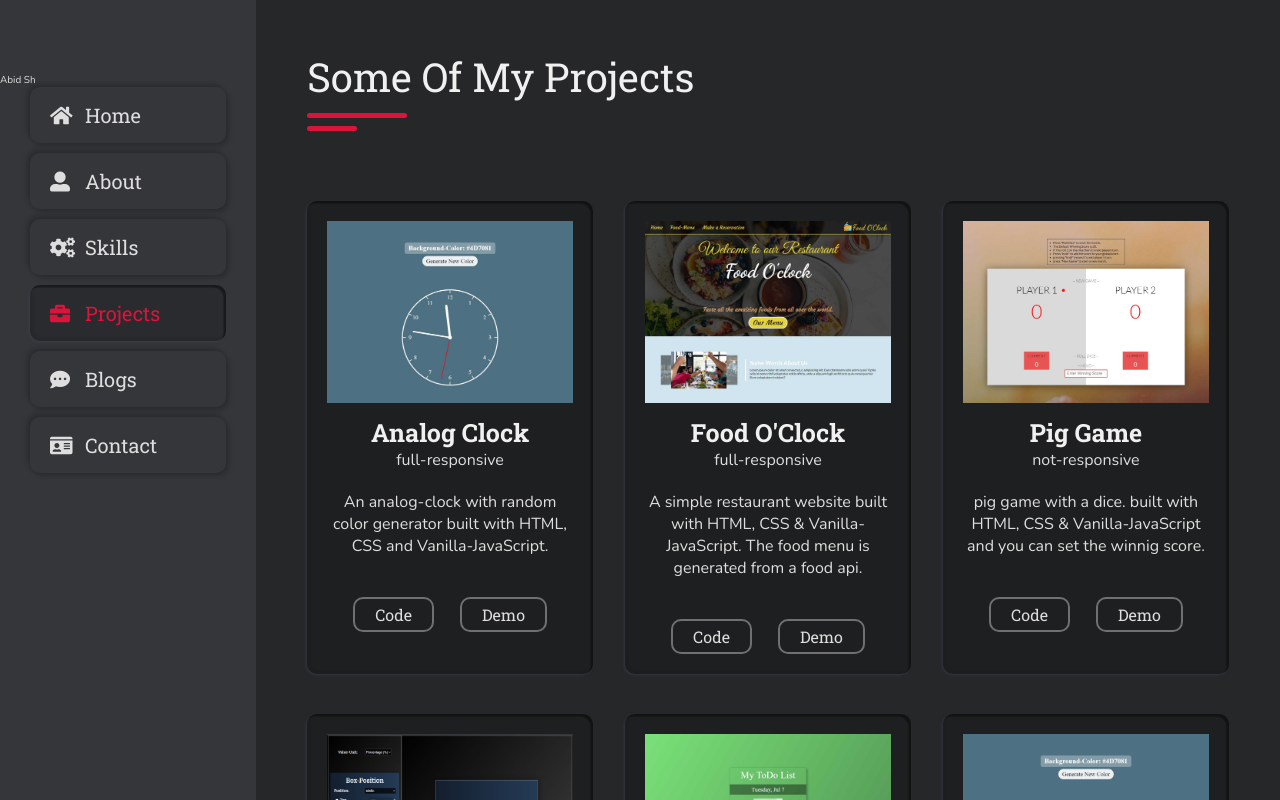
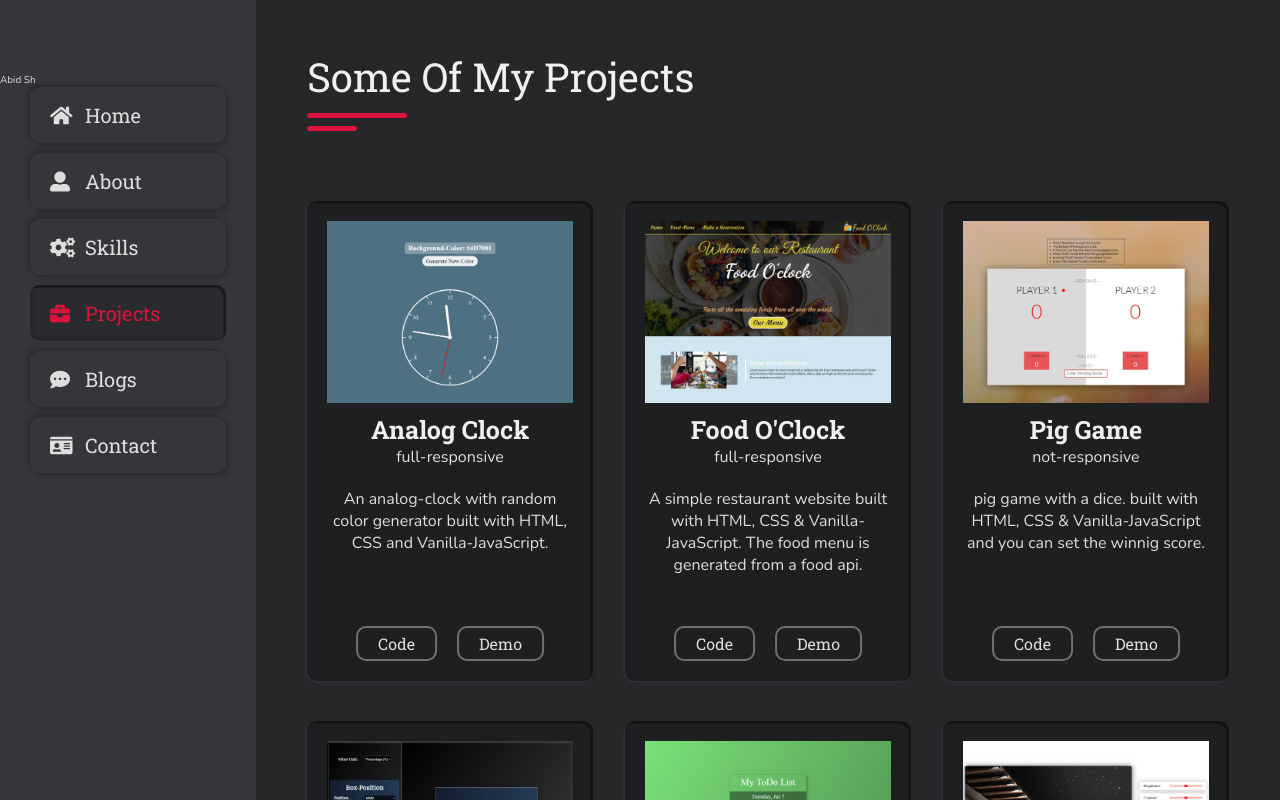
Before and after one commit to abid-shahriar/react-portfolio, a React (Create React App) app: page /projects in a window 1280 px wide. Built offline with nearby package versions, Linux system fonts and the light colour scheme.

Commit message:
finalized the projects section and done responsive css

```diff
--- a/src/components/sections/globals/Project.jsx
+++ b/src/components/sections/globals/Project.jsx
@@ -1,18 +1,23 @@
 import React from "react";
-import { Link } from "react-router-dom";
 
-function Project({ src, title, responsiveness, children }) {
+function Project({ src, title, responsiveness, children, code, demo }) {
   return (
     <div className="project">
       <img src={src} alt={src} />
+      <div className="decs-and-btns">
         <div className="desc">
           <h3>{title}</h3>
           <p>{responsiveness}</p>
           <p>{children}</p>
         </div>
         <div className="btns">
-        <Link>Code</Link>
-        <Link>Demo</Link>
+          <a href={code} target="_blank" rel="noopener noreferrer">
+            Code
+          </a>
+          <a href={demo} target="_blank" rel="noopener noreferrer">
+            Demo
+          </a>
+        </div>
       </div>
     </div>
   );
--- a/src/components/sections/projects/Projects.jsx
+++ b/src/components/sections/projects/Projects.jsx
@@ -6,6 +6,7 @@ import cssPosition from "../../../asset/img/css-position.jpg";
 import foodOClock from "../../../asset/img/foodOClock.jpg";
 import todoApp from "../../../asset/img/todoApp.jpg";
 import pigGame from "../../../asset/img/pig-game.jpg";
+import simplePhotoEditor from "../../../asset/img/simple-photo-editor.jpg";
 
 function Projects() {
   return (
@@ -18,8 +19,8 @@ function Projects() {
             src={analogClock}
             title="analog clock"
             responsiveness="full-responsive"
-            code="blah"
-            demo="blah"
+            code="https://github.com/abid-shahriar/analog-clock"
+            demo="https://abid-shahriar.github.io/analog-clock/"
           >
             An analog-clock with random color generator built with HTML, CSS and
             Vanilla-JavaScript.
@@ -29,8 +30,8 @@ function Projects() {
             src={foodOClock}
             title="food O'Clock"
             responsiveness="full-responsive"
-            code="blah"
-            demo="blah"
+            code="https://github.com/abid-shahriar/restaurant-website"
+            demo="https://food-o-clock.netlify.app/"
           >
             A simple restaurant website built with HTML, CSS &
             Vanilla-JavaScript. The food menu is generated from a food api.
@@ -40,8 +41,8 @@ function Projects() {
             src={pigGame}
             title="Pig Game"
             responsiveness="not-responsive"
-            code="blah"
-            demo="blah"
+            code="https://github.com/abid-shahriar/pig-game"
+            demo="https://abid-shahriar.github.io/pig-game"
           >
             pig game with a dice. built with HTML, CSS & Vanilla-JavaScript and
             you can set the winnig score.
@@ -51,8 +52,8 @@ function Projects() {
             src={cssPosition}
             title="CSS Position GUI"
             responsiveness="full-responsive"
-            code="blah"
-            demo="blah"
+            code="https://github.com/abid-shahriar/react-css-position-gui"
+            demo="https://abid-shahriar.github.io/react-css-position-gui"
           >
             Created with React. Used react-hooks and contexApi with UseContex
             for satate-management.
@@ -62,22 +63,22 @@ function Projects() {
             src={todoApp}
             title="ToDo App"
             responsiveness="full-responsive"
-            code="blah"
-            demo="blah"
+            code="https://github.com/abid-shahriar/toDo-app"
+            demo="https://abid-shahriar.github.io/toDo-app/"
           >
             Simple To-Do app built with HTML, CSS and Vanilla-JavaScript with
             local storage support.
           </Project>
 
           <Project
-            src={analogClock}
-            title="analog clock"
+            src={simplePhotoEditor}
+            title="Photo Editor"
             responsiveness="full-responsive"
-            code="blah"
-            demo="blah"
+            code="https://github.com/abid-shahriar/simple-photo-editor"
+            demo="https://abid-shahriar.github.io/simple-photo-editor/"
           >
-            An analog-clock with random color generator built with HTML, CSS and
-            Vanilla-JavaScript.
+            A photo editor built with react. It can generate a random image from
+            unsplash and the image can be edited with css filter manupulation.
           </Project>
         </div>
       </div>
--- a/src/components/sections/projects/_projects.styles.scss
+++ b/src/components/sections/projects/_projects.styles.scss
@@ -9,9 +9,23 @@
       flex-basis: 31%;
       text-align: center;
       margin-top: 4rem;
+      min-height: 480px;
+      position: relative;
+      @include flexbox(column);
+      justify-content: stretch;
+
+      @media (max-width: 1200px) {
+        min-height: 460px;
+      }
+
+      @media (max-width: 900px) {
+        flex-basis: 48%;
+        min-height: 490px;
+      }
 
       @media (max-width: 700px) {
         flex-basis: 100%;
+        min-height: auto;
       }
 
       padding: 2rem;
@@ -21,7 +35,14 @@
         width: 100%;
       }
 
+      .desc-and-btns {
+        @include flexbox(column);
+        justify-content: flex-start;
+      }
+
       .desc {
+        @include flexbox(column);
+
         h3 {
           font-size: 2.5rem;
           text-transform: capitalize;
@@ -41,7 +62,14 @@
       .btns {
         @include flexbox;
         justify-content: space-evenly;
-        margin-top: 4rem;
+        margin-top: 2rem;
+
+        @media (min-width: 700px) {
+          position: absolute;
+          bottom: 2rem;
+          left: 50%;
+          transform: translateX(-50%);
+        }
 
         a {
           display: inline-block;
@@ -50,6 +78,12 @@
           padding: 0.5rem 2rem;
           border-radius: 10px;
           transition: 0.25s;
+
+          @media (min-width: 700px) {
+            &:first-child {
+              margin-right: 2rem;
+            }
+          }
 
           &:hover {
             background-color: var(--green);
--- a/src/components/sections/skills/_skills.styles.scss
+++ b/src/components/sections/skills/_skills.styles.scss
@@ -3,10 +3,10 @@
     @include flexbox();
     flex-wrap: wrap;
     justify-content: space-between;
+    align-items: stretch;
     & > div {
       flex-basis: 32%;
       margin-top: 4rem;
-      min-height: 232px;
       @include flexbox(column);
       padding: 2rem;
       @include boxshadow;
@@ -49,7 +49,7 @@
       p {
         font-size: 1.6rem;
         font-weight: 300;
-        text-align: center;
+        text-align: left;
 
         @media (max-width: 900px) {
           text-align: left !important;
@@ -77,7 +77,7 @@
     & > div:nth-child(6),
     & > div:nth-child(9) {
       p {
-        text-align: right;
+        text-align: left;
       }
     }
   }
```
Also changed, not shown: src/asset/img/simple-photo-editor.jpg (added), 1 other file (tests, documents, lock files or other folders). Lines whose indentation alone changed are shown as unchanged.
